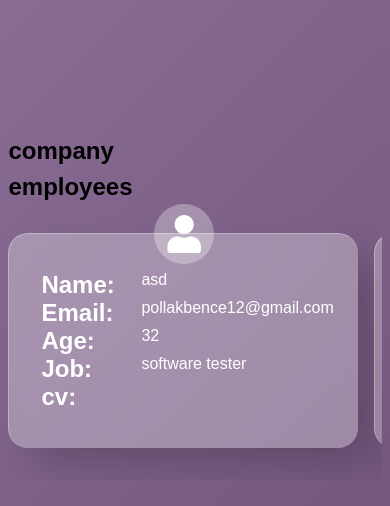
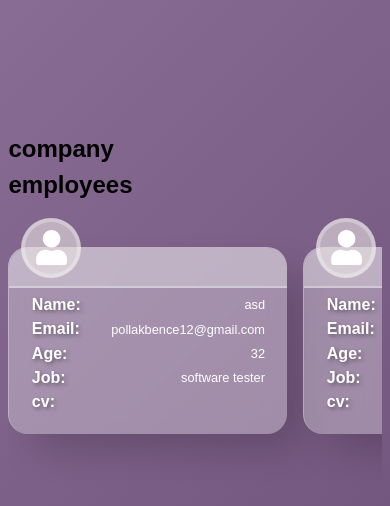
Before and after one commit to Polcsi/company-employee-data-form, a React (Create React App) app: page /results in a window 390 px wide. Shown: the part 118-624 px from the top of the page. Built offline with nearby package versions, Linux system fonts and the light colour scheme.

Commit message:
responsive employee card design

```diff
--- a/src/pages/ResultsPage.js
+++ b/src/pages/ResultsPage.js
@@ -1,4 +1,4 @@
-import React, { useEffect, useState } from "react";
+import React, { useEffect, useState, useRef, useCallback } from "react";
 import TopScrollButton from "../components/TopScrollButton";
 import { Link, useNavigate } from "react-router-dom";
 import { useGlobalContext } from "../context";
@@ -6,6 +6,7 @@ import { FaUser } from "react-icons/fa";
 
 const ResultsPage = () => {
   const { dataJSON } = useGlobalContext();
+  const employeeCardsRef = useRef(null);
   //const [data, setData] = useState([{ company: [], employees: [] }]);
   const [data, setData] = useState([
     {
@@ -43,6 +44,11 @@ const ResultsPage = () => {
   ]);
   const navigate = useNavigate();
 
+  const scrollEvent = useCallback((e) => {
+    e.preventDefault();
+    employeeCardsRef.current.scrollLeft += e.deltaY;
+  }, []);
+
   useEffect(() => {
     if (!dataJSON) {
       //navigate("/", { replace: false });
@@ -54,6 +60,15 @@ const ResultsPage = () => {
     //setData((prev) => (prev = JSON.parse(dataJSON)));
   }, [setData, dataJSON]);
 
+  useEffect(() => {
+    const cardRef = employeeCardsRef.current;
+    cardRef.addEventListener("wheel", scrollEvent);
+
+    return () => {
+      cardRef.removeEventListener("wheel", scrollEvent);
+    };
+  }, [scrollEvent]);
+
   return (
     <>
       <div className="container results-page">
@@ -62,10 +77,11 @@ const ResultsPage = () => {
         </section>
         <section className="employee-results-section">
           <h1>employees</h1>
-          <div className="employee-cards">
+          <div className="employee-cards on-scroll" ref={employeeCardsRef}>
             {data[0].employees.map((employee, index) => {
               return (
                 <article key={index}>
+                  <div className="top-design"></div>
                   <div className="usr-image">
                     <FaUser />
                   </div>
--- a/src/style/index.css
+++ b/src/style/index.css
@@ -93,11 +93,13 @@ body {
 .employee-list::-webkit-scrollbar {
   visibility: hidden;
   width: 5px;
+  height: 5px;
   transition: all ease-in-out 0.2s;
 }
 .on-scroll::-webkit-scrollbar {
   border-radius: 100px;
   width: 5px;
+  height: 5px;
   background: transparent;
   transition: all ease-in-out 0.2s;
 }
@@ -352,39 +354,68 @@ input[type="file"]:focus {
 }
 .employee-cards {
   display: flex;
+  flex-flow: row nowrap;
   gap: 1rem;
-  overflow: auto;
-  padding: 2rem 0;
+  padding: 3rem 0;
+  scroll-snap-type: x mandatory;
+  overflow-y: hidden;
+  overflow-x: scroll;
 }
 .employee-cards article {
   background: var(--glassmorphic);
   -webkit-backdrop-filter: blur(10px);
   backdrop-filter: blur(10px);
   box-shadow: 20px 20px 40px -6px rgba(0, 0, 0, 0.2);
-  padding: 2.3em 2em;
+  padding: clamp(3rem, 6vw, 4rem) clamp(1.4rem, 3vw, 2em)
+    clamp(1.4rem, 3vw, 2em) clamp(1.4rem, 3vw, 2em);
   border-radius: 20px;
   border-left: 1px solid var(--glassmorphic);
   border-top: 1px solid var(--glassmorphic);
   color: var(--text-color);
   position: relative;
   display: grid;
-  grid-template-areas: "";
-  width: 350px;
+  gap: 0.4rem;
+  width: 420px;
+  scroll-snap-align: center;
+}
+.top-design {
+  position: absolute;
+  z-index: 10;
+  width: 100%;
+  left: 0;
+  top: 0;
+  background: var(--glassmorphic);
+  height: clamp(40px, 5vw, 50px);
+  border-radius: 20px 20px 0 0;
+  border-bottom: 2px solid var(--glassmorphic);
 }
 .row-section {
   display: grid;
-  grid-template-columns: 100px 250px;
+  justify-content: center;
+  align-items: center;
+  gap: 0.2rem;
+  grid-template-columns: clamp(50px, 12vw, 100px) clamp(180px, 17vw, 250px);
+}
+.row-section h2 {
+  text-shadow: var(--text-shadow);
+  font-size: clamp(1rem, 2vw, 1.5rem);
+}
+.row-section span {
+  text-align: right;
+  font-size: clamp(0.8rem, 1.4vw, 1rem);
 }
 .usr-image {
   position: absolute;
-  left: 50%;
+  z-index: 20;
+  left: 15%;
   top: 0;
   transform: translate(-50%, -50%);
-  font-size: 2.4rem;
-  background: var(--glassmorphic);
+  font-size: clamp(2.2rem, 4vw, 2.8rem);
+  background: rgba(233, 226, 226, 0.593);
+  border: 4px solid var(--glassmorphic);
   padding: 0.4rem;
-  width: 60px;
-  height: 60px;
+  width: clamp(60px, 7vw, 80px);
+  height: clamp(60px, 7vw, 80px);
   border-radius: 100%;
   display: grid;
   place-items: center;
@@ -459,4 +490,7 @@ input[type="file"]:focus {
     grid-template-columns: 70% 30%;
     grid-gap: 0 10px;
   }
+  .employee-cards article {
+    width: 100%;
+  }
 }
```
